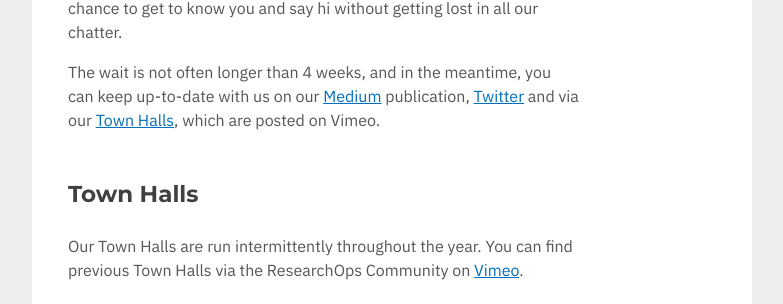
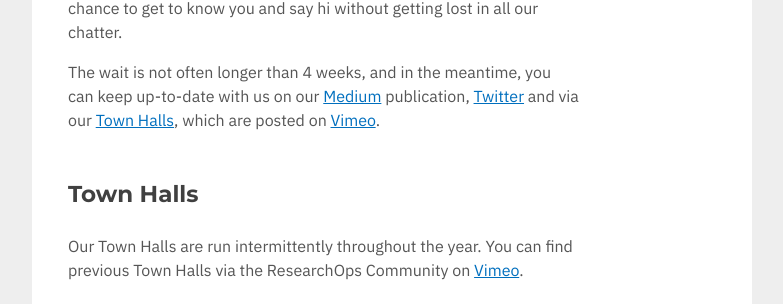
Before and after one commit to researchops/www, a Jekyll site: the page built from _pages/community.html, in a window 1280 px wide. Shown: the part 964-1268 px from the top of the page, without its empty margins (248-1031 px from the left). Built offline with Jekyll 4.4.1, drawn with Linux system fonts in a browser that asks for light colours; nearby versions of some CDN libraries; library files that are not in the unit come from our copies; some of the changed lines change nothing that is shown.

Commit message:
missed one hyperlink

```diff
--- a/_pages/community.html
+++ b/_pages/community.html
@@ -17,7 +17,7 @@
 <section>
   <h2>How can I join?</h2>
   <p>You can apply to join <a href="https://docs.google.com/forms/d/e/1FAIpQLSeudMEcn9DLOebeomPMNgqCAVzIujzH8h76u0WaWASIMgvyxQ/viewform">here</a>. There&rsquo;s a small waitlist as we like to bring new people into the community as a cohort. This way, we have a chance to get to know you and say hi without getting lost in all our chatter.</p>
-  <p>The wait is not often longer than 4 weeks, and in the meantime, you can keep up-to-date with us on our <a href="https://medium.com/researchops-community">Medium</a> publication, <a href="https://twitter.com/TeamReOps">Twitter</a> and via our <a href="https://vimeo.com/teamreops">Town Halls</a>, which are posted on Vimeo.</p>
+  <p>The wait is not often longer than 4 weeks, and in the meantime, you can keep up-to-date with us on our <a href="https://medium.com/researchops-community">Medium</a> publication, <a href="https://twitter.com/TeamReOps">Twitter</a> and via our <a href="https://vimeo.com/teamreops">Town Halls</a>, which are posted on <a href="https://vimeo.com/teamreops">Vimeo</a>.</p>
 </section>
 
 
```
